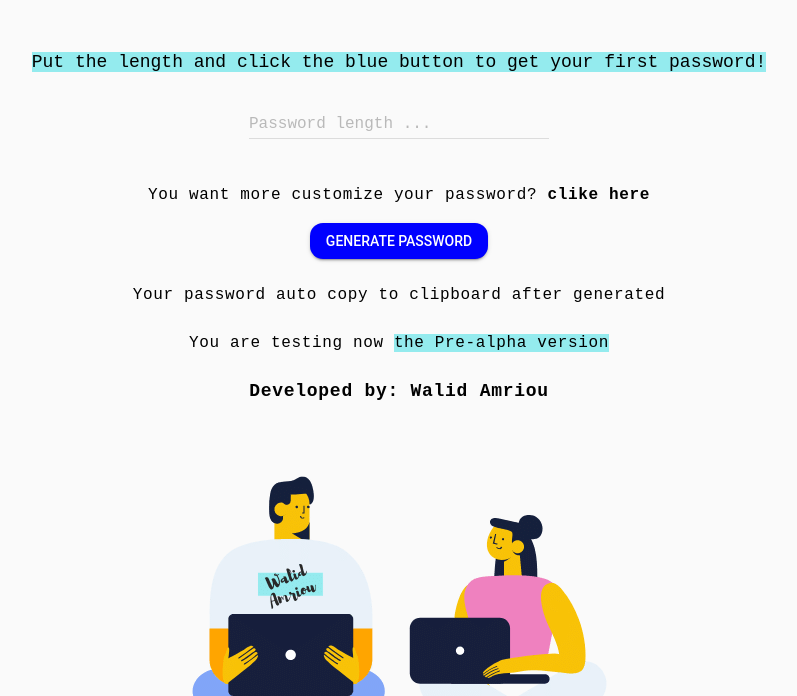
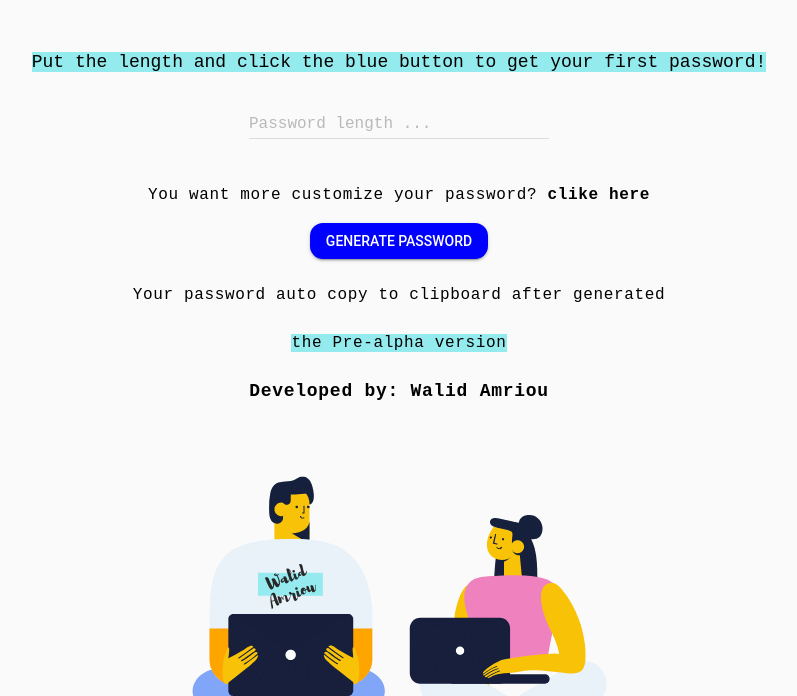
Before and after one commit to walidamriou/Moskotcho_Password_Generator, a plain HTML site: page index.html in a window 1280 px wide. Shown: the part 104-800 px from the top of the page, without its empty margins (241-1038 px from the left). Drawn offline with Linux system fonts and the light colour scheme.

Commit message:
Update index.html

```diff
--- a/index.html
+++ b/index.html
@@ -142,7 +142,7 @@
           Generate Password
         </button>
         <h6>Your password auto copy to clipboard after generated</h6>
-        <h6>You are testing now <mark>the Pre-alpha version </mark></h6>
+        <h6><mark>the Pre-alpha version </mark></h6>
 
         <h6 class="devfast-large devfast-center"><b>Developed by: Walid Amriou</b></h6>
 
```
